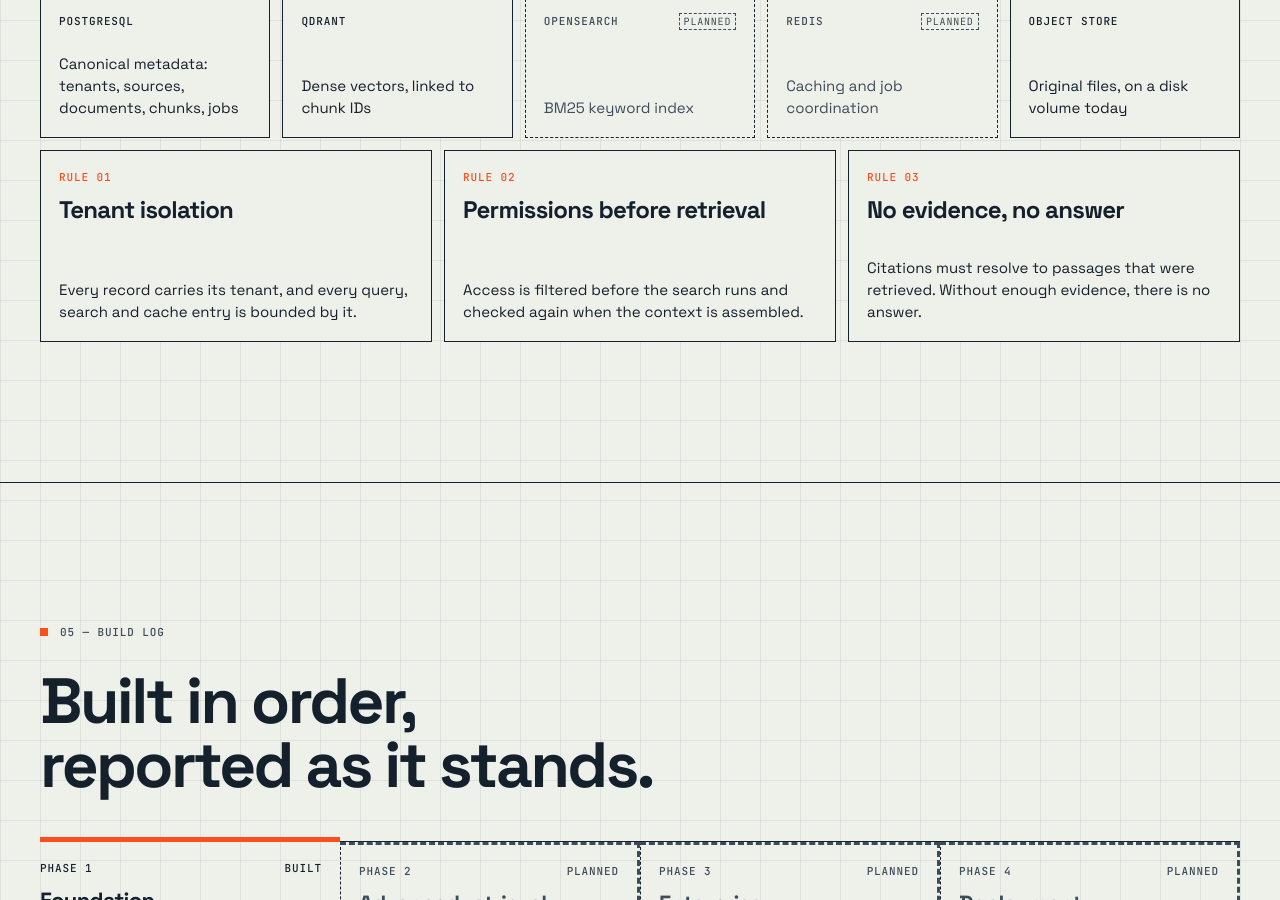
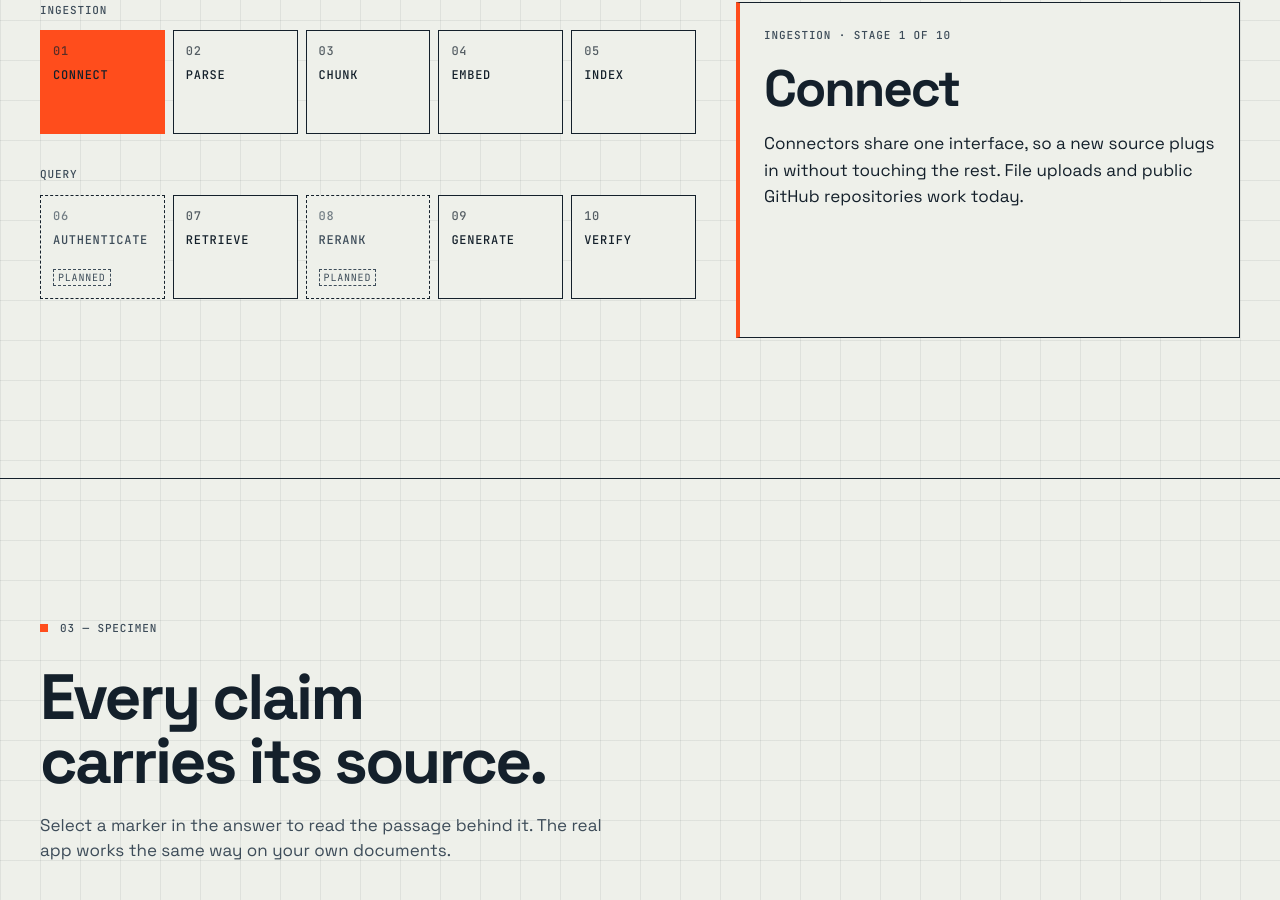
Before and after one commit to asw-beep/Engram, a Next.js app in the folder frontend/: page / in a window 1280 px wide. Shown: the part 1900-2800 px from the top of the page. Built offline with nearby package versions, Linux system fonts and the light colour scheme.

Commit message:
feat: add pipeline and specimen sections

```diff
--- a/frontend/app/landing.css
+++ b/frontend/app/landing.css
@@ -618,3 +618,259 @@ html.lenis body {
     display: none;
   }
 }
+
+/* Pipeline */
+
+.pl-body {
+  position: relative;
+  display: flex;
+  flex-direction: column;
+  gap: 2rem;
+  min-height: 21rem;
+  margin-top: 3rem;
+  padding-right: calc(42% + 2.5rem);
+}
+
+.pl-row {
+  display: grid;
+  grid-template-columns: repeat(5, minmax(0, 1fr));
+  gap: 0.5rem;
+  margin-top: 0.75rem;
+  list-style: none;
+}
+
+.pl-group-name {
+  color: var(--muted);
+}
+
+.pl-stage {
+  display: contents;
+}
+
+.pl-button {
+  display: flex;
+  flex-direction: column;
+  align-items: flex-start;
+  gap: 0.5rem;
+  min-height: 6.5rem;
+  padding: 0.75rem;
+  border: 1px solid var(--ink);
+  border-radius: 0;
+  background: var(--paper);
+  color: var(--ink);
+  font-family: var(--font-code);
+  font-size: 0.75rem;
+  font-weight: 500;
+  letter-spacing: 0.06em;
+  text-align: left;
+  text-transform: uppercase;
+  cursor: pointer;
+  transition:
+    background-color 0.2s,
+    color 0.2s,
+    border-color 0.2s;
+}
+
+.pl-button.planned {
+  border-style: dashed;
+  color: var(--muted);
+}
+
+.pl-button:hover {
+  background: var(--ink);
+  color: var(--paper);
+}
+
+.pl-button[aria-pressed="true"] {
+  border-style: solid;
+  border-color: var(--signal);
+  background: var(--signal);
+  color: var(--on-signal);
+}
+
+.pl-number {
+  opacity: 0.7;
+}
+
+.pl-label {
+  overflow-wrap: anywhere;
+}
+
+.pl-button .status-tag {
+  margin-top: auto;
+}
+
+.pl-note {
+  position: absolute;
+  top: 0;
+  right: 0;
+  bottom: 0;
+  width: 42%;
+  padding: 1.5rem;
+  border: 1px solid var(--ink);
+  border-left: 4px solid var(--signal);
+  background: var(--paper);
+}
+
+.pl-note-head {
+  color: var(--muted);
+}
+
+.pl-note-title {
+  margin-top: 1.25rem;
+  font-size: clamp(2rem, 4vw, 3.25rem);
+  font-weight: 700;
+  letter-spacing: -0.04em;
+  line-height: 1;
+}
+
+.pl-note-text {
+  margin-top: 1rem;
+  font-size: 1.0625rem;
+  line-height: 1.55;
+}
+
+/* Every note in a plain list: narrow screens, and reduced motion. */
+.pl-body[data-show-all="true"] {
+  min-height: 0;
+  padding-right: 0;
+}
+
+.pl-body[data-show-all="true"] .pl-row {
+  grid-template-columns: minmax(0, 1fr);
+  gap: 0;
+}
+
+.pl-body[data-show-all="true"] .pl-stage {
+  display: block;
+  margin-top: 0.75rem;
+}
+
+.pl-body[data-show-all="true"] .pl-button {
+  flex-direction: row;
+  align-items: center;
+  width: 100%;
+  min-height: 0;
+}
+
+.pl-body[data-show-all="true"] .pl-button .status-tag {
+  margin: 0 0 0 auto;
+}
+
+.pl-body[data-show-all="true"] .pl-note {
+  position: static;
+  width: auto;
+  border-top: 0;
+  border-left-width: 1px;
+  border-left-color: var(--ink);
+}
+
+.pl-body[data-show-all="true"] .pl-note-title {
+  display: none;
+}
+
+.pl-body[data-show-all="true"] .pl-note-text {
+  margin-top: 0.5rem;
+  font-size: 1rem;
+}
+
+@media (max-width: 52rem) {
+  .pl-body {
+    min-height: 0;
+    padding-right: 0;
+  }
+
+  .pl-row {
+    grid-template-columns: minmax(0, 1fr);
+    gap: 0;
+  }
+
+  .pl-stage {
+    display: block;
+    margin-top: 0.75rem;
+  }
+
+  .pl-button {
+    flex-direction: row;
+    align-items: center;
+    width: 100%;
+    min-height: 0;
+  }
+
+  .pl-button .status-tag {
+    margin: 0 0 0 auto;
+  }
+
+  .pl-note,
+  .pl-note[hidden] {
+    position: static;
+    display: block;
+    width: auto;
+    border-top: 0;
+    border-left-width: 1px;
+    border-left-color: var(--ink);
+  }
+
+  .pl-note-title {
+    display: none;
+  }
+
+  .pl-note-text {
+    margin-top: 0.5rem;
+    font-size: 1rem;
+  }
+}
+
+/* Specimen */
+
+.sp-sheet {
+  display: grid;
+  grid-template-columns: minmax(0, 1.4fr) minmax(0, 1fr);
+  margin-top: 3rem;
+  border: 1px solid var(--ink);
+  background: var(--paper);
+}
+
+.sp-answer {
+  padding: clamp(1.25rem, 3vw, 2.5rem);
+}
+
+.sp-question {
+  margin: 1.25rem 0 1rem;
+  color: var(--muted);
+  font-family: var(--font-code);
+  font-size: 0.875rem;
+}
+
+.sp-answer .answer-text {
+  font-size: clamp(1.125rem, 1.8vw, 1.5rem);
+  line-height: 1.55;
+  white-space: normal;
+}
+
+.sp-source {
+  padding: clamp(1.25rem, 3vw, 2.5rem);
+  border-left: 1px solid var(--ink);
+}
+
+.sp-source .source-note {
+  animation: note-in 0.3s cubic-bezier(0.2, 0.7, 0.2, 1);
+}
+
+@keyframes note-in {
+  from {
+    opacity: 0;
+    transform: translateX(12px);
+  }
+}
+
+@media (max-width: 52rem) {
+  .sp-sheet {
+    grid-template-columns: minmax(0, 1fr);
+  }
+
+  .sp-source {
+    border-top: 1px solid var(--ink);
+    border-left: 0;
+  }
+}
--- a/frontend/app/page.tsx
+++ b/frontend/app/page.tsx
@@ -2,10 +2,21 @@ import BuildLog from "@/components/landing/BuildLog";
 import Closing from "@/components/landing/Closing";
 import Hero from "@/components/landing/Hero";
 import Nav from "@/components/landing/Nav";
+import Pipeline from "@/components/landing/Pipeline";
 import Problem from "@/components/landing/Problem";
+import Specimen from "@/components/landing/Specimen";
 import System from "@/components/landing/System";
 import Ticker from "@/components/landing/Ticker";
-import { GITHUB_URL, PHASES, RULES, SOURCE_TYPES, STORES } from "@/lib/system";
+import {
+  GITHUB_URL,
+  INGESTION_STAGES,
+  PHASES,
+  QUERY_STAGES,
+  RULES,
+  SAMPLE,
+  SOURCE_TYPES,
+  STORES,
+} from "@/lib/system";
 
 import "./landing.css";
 
@@ -17,6 +28,8 @@ export default function LandingPage() {
         <Hero githubUrl={GITHUB_URL} phases={PHASES} />
         <Ticker types={SOURCE_TYPES} />
         <Problem />
+        <Pipeline ingestion={INGESTION_STAGES} query={QUERY_STAGES} />
+        <Specimen sample={SAMPLE} />
         <System stores={STORES} rules={RULES} />
         <BuildLog phases={PHASES} />
       </main>
--- a/frontend/components/AnswerView.tsx
+++ b/frontend/components/AnswerView.tsx
@@ -94,7 +94,7 @@ export function splitAnswer(answer: string, citations: Map<number, Citation>): (
   return segments;
 }
 
-function SourceNote({ citation, highlighted = false }: { citation: Citation; highlighted?: boolean }) {
+export function SourceNote({ citation, highlighted = false }: { citation: Citation; highlighted?: boolean }) {
   const details = [citation.source_name, location(citation), revision(citation.revision)].filter(Boolean);
   const url = safeUrl(citation.url);
   return (
--- /dev/null
+++ b/frontend/components/landing/Pipeline.tsx
@@ -0,0 +1,71 @@
+"use client";
+
+import { useState } from "react";
+
+import StatusTag from "@/components/landing/StatusTag";
+import { useReducedMotion } from "@/components/motion/useReducedMotion";
+import type { Stage } from "@/lib/system";
+
+/**
+ * The two paths through Engram, one stage at a time. Selecting a stage shows its note.
+ * With reduced motion every note is shown, and on narrow screens the stylesheet does the same.
+ */
+export default function Pipeline({ ingestion, query }: { ingestion: Stage[]; query: Stage[] }) {
+  const [active, setActive] = useState(0);
+  const showAll = useReducedMotion();
+  const total = ingestion.length + query.length;
+  const groups = [
+    { name: "Ingestion", stages: ingestion, offset: 0 },
+    { name: "Query", stages: query, offset: ingestion.length },
+  ];
+
+  return (
+    <section id="pipeline" className="l-section pipeline" data-anim="pipeline">
+      <p className="label section-label">02 — Pipeline</p>
+      <h2 className="section-title">Two paths, ten stages.</h2>
+      <p className="section-lede">
+        One path takes documents in. The other answers a question. Step through them to see what
+        each stage does today.
+      </p>
+      <div className="pl-body" data-show-all={showAll}>
+        {groups.map((group) => (
+          <div key={group.name} className="pl-group">
+            <h3 className="label pl-group-name">{group.name}</h3>
+            <ol className="pl-row">
+              {group.stages.map((stage, position) => {
+                const index = group.offset + position;
+                const selected = index === active;
+                return (
+                  <li key={stage.id} className="pl-stage">
+                    <button
+                      type="button"
+                      className={stage.status === "planned" ? "pl-button planned" : "pl-button"}
+                      aria-pressed={selected}
+                      data-stage-index={index}
+                      onClick={() => setActive(index)}
+                    >
+                      <span className="pl-number" aria-hidden="true">
+                        {String(index + 1).padStart(2, "0")}
+                      </span>
+                      <span className="pl-label">{stage.label}</span>
+                      <StatusTag status={stage.status} />
+                    </button>
+                    <div className="pl-note" hidden={!selected && !showAll}>
+                      <p className="label pl-note-head">
+                        {group.name} · stage {index + 1} of {total}
+                      </p>
+                      <p className="pl-note-title" aria-hidden="true">
+                        {stage.label}
+                      </p>
+                      <p className="pl-note-text">{stage.note}</p>
+                    </div>
+                  </li>
+                );
+              })}
+            </ol>
+          </div>
+        ))}
+      </div>
+    </section>
+  );
+}
--- /dev/null
+++ b/frontend/components/landing/Specimen.tsx
@@ -0,0 +1,64 @@
+"use client";
+
+import { useState } from "react";
+
+import { SourceNote, splitAnswer } from "@/components/AnswerView";
+import type { Citation } from "@/lib/api";
+
+type Sample = { question: string; answer: string; citations: Citation[] };
+
+/** A fixed example of a cited answer that behaves like the real Ask screen. */
+export default function Specimen({ sample }: { sample: Sample }) {
+  const [selected, setSelected] = useState<number | null>(null);
+  const byMarker = new Map(sample.citations.map((citation) => [citation.marker, citation]));
+  const shown = selected === null ? undefined : byMarker.get(selected);
+
+  return (
+    <section id="specimen" className="l-section specimen">
+      <p className="label section-label">03 — Specimen</p>
+      <h2 className="section-title">Every claim carries its source.</h2>
+      <p className="section-lede">
+        Select a marker in the answer to read the passage behind it. The real app works the same
+        way on your own documents.
+      </p>
+      <div className="sp-sheet">
+        <div className="sp-answer">
+          <p className="sp-tags">
+            <span className="status-tag">Sample answer</span>
+          </p>
+          <p className="sp-question">
+            <span className="label" aria-hidden="true">
+              Q{" "}
+            </span>
+            {sample.question}
+          </p>
+          <p className="answer-text">
+            {splitAnswer(sample.answer, byMarker).map((segment, index) =>
+              typeof segment === "string" ? (
+                segment
+              ) : (
+                <button
+                  key={index}
+                  type="button"
+                  className="marker"
+                  aria-pressed={segment === selected}
+                  aria-controls="specimen-source"
+                  onClick={() => setSelected(segment === selected ? null : segment)}
+                >
+                  [{segment}]
+                </button>
+              ),
+            )}
+          </p>
+        </div>
+        <aside id="specimen-source" className="sp-source" aria-live="polite">
+          {shown ? (
+            <SourceNote key={shown.marker} citation={shown} highlighted />
+          ) : (
+            <p className="hint">Select a marker to read the passage it cites.</p>
+          )}
+        </aside>
+      </div>
+    </section>
+  );
+}
```
Also changed, not shown: 1 other file (tests, documents, lock files or other folders).
